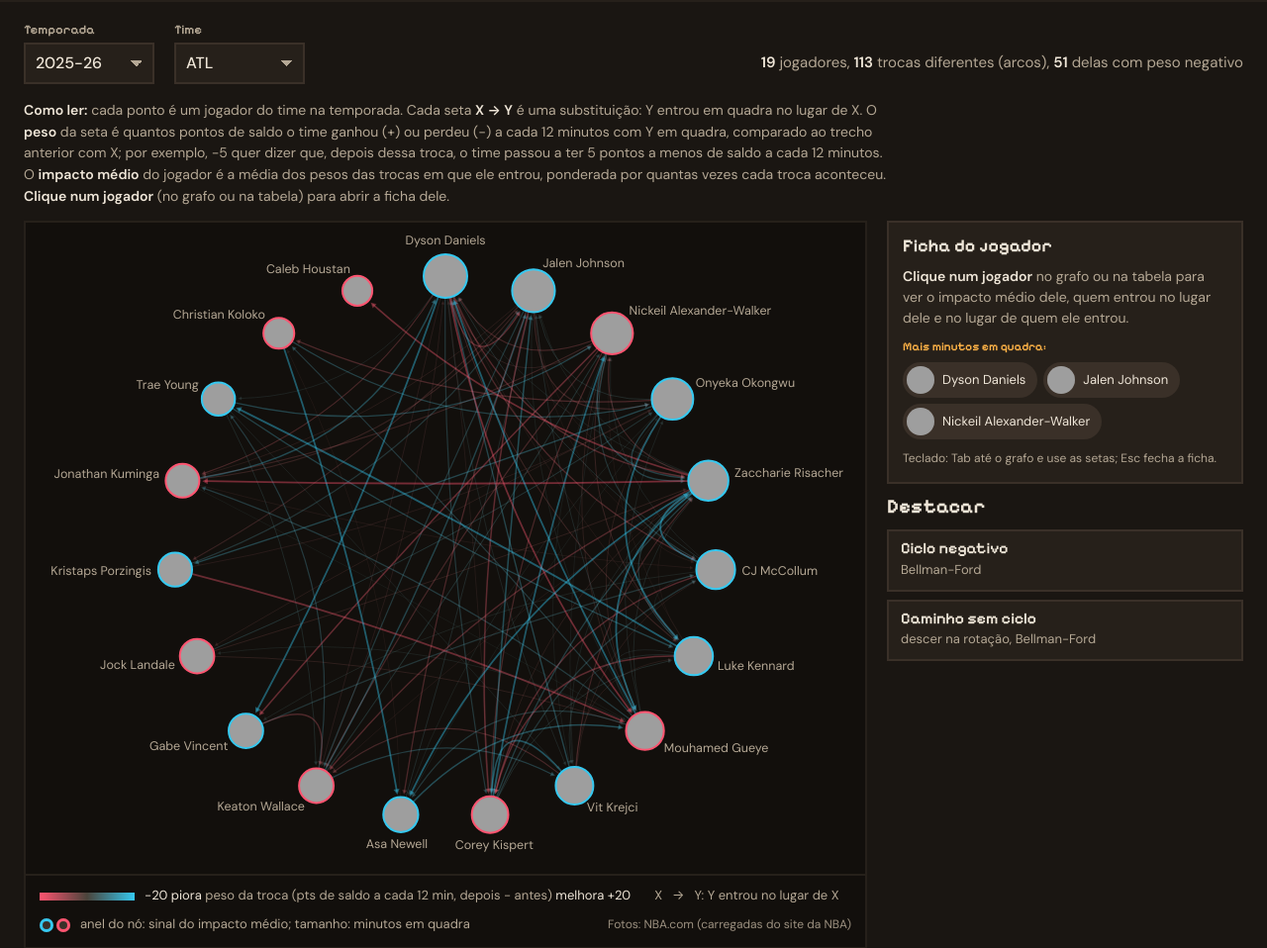
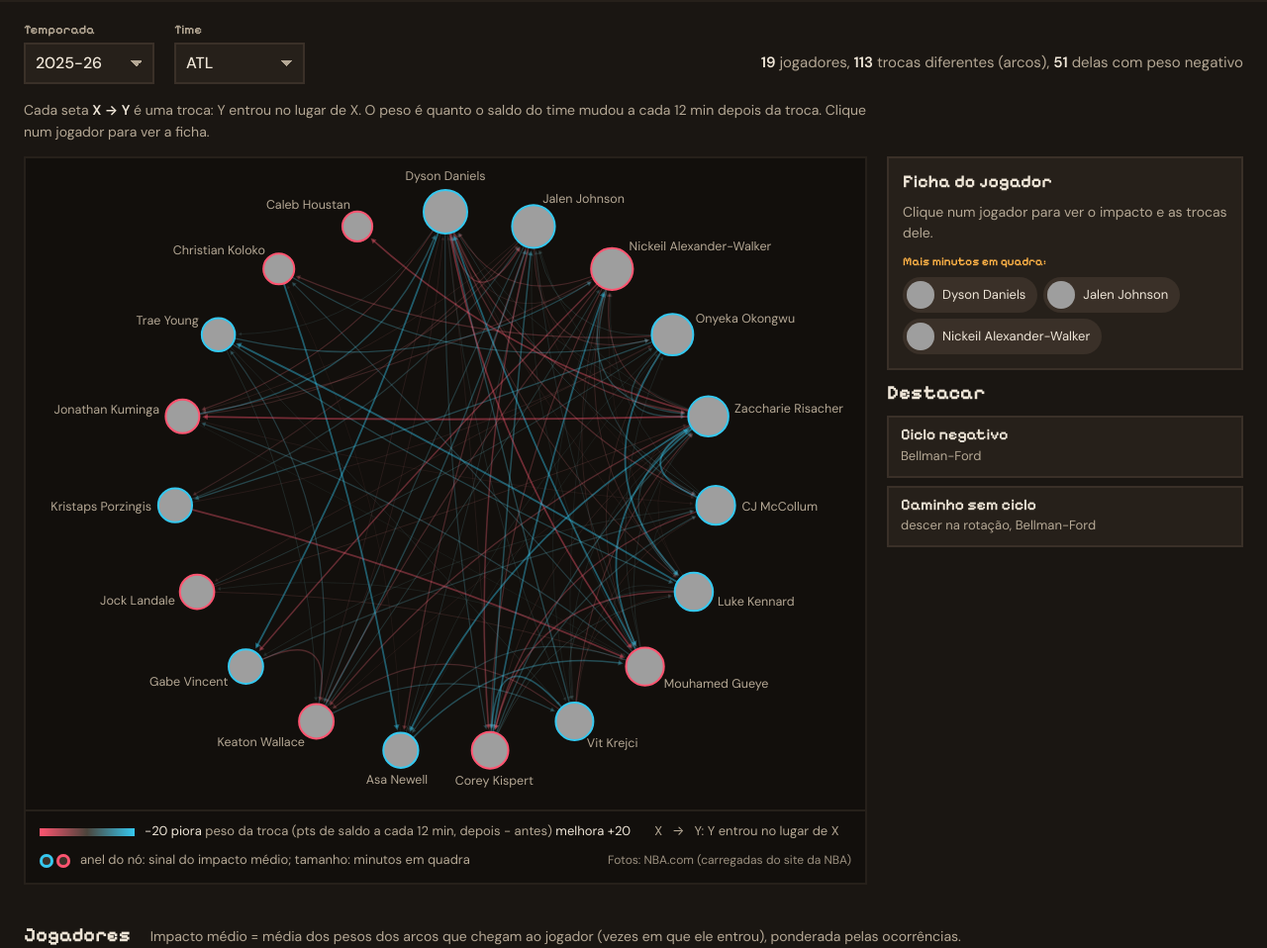
Before and after one commit to Joaopedrobs7/grafos, a Flask app: page /parte2 in a window 1280 px wide. Shown: the part 67-1025 px from the top of the page at 99% size. Run offline with Flask 3, Linux system fonts and the light colour scheme; data that the repository does not hold is empty; grey boxes are pictures that could not be loaded.

Commit message:
Parte 2 (site): matriz de correlação no tema escuro (metade de baixo, paleta do site) e textos mais curtos
Co-Authored-By: Claude Opus 5.5 <noreply@anthropic.com>

```diff
--- a/src/web/static/css/parte2.css
+++ b/src/web/static/css/parte2.css
@@ -247,7 +247,9 @@
 .g-corr { border-collapse: collapse; font-variant-numeric: tabular-nums; font-size: 14px; }
 .g-corr th { font-weight: 600; color: var(--luar-fraco); padding: 6px 10px; text-align: right; white-space: nowrap; }
 .g-corr thead th { text-align: center; }
-.g-corr td { width: 84px; height: 44px; text-align: center; color: #111; font-weight: 600; }
+.g-corr { border-collapse: separate; border-spacing: 3px; }
+.g-corr td { width: 92px; height: 46px; text-align: center; color: var(--luar); font-weight: 600; font-size: 15px; }
+.g-corr td.g-corr__vazio { background: transparent; }
 .g-figuras { display: grid; grid-template-columns: repeat(auto-fit, minmax(420px, 1fr)); gap: 20px; margin-top: 12px; }
 .g-figuras figure { background: #fff; padding: 8px; }
 .g-figuras img { width: 100%; height: auto; display: block; }
--- a/src/web/static/js/parte2.js
+++ b/src/web/static/js/parte2.js
@@ -261,10 +261,9 @@
         "<span>" + esc(n.nome) + "</span></button>";
     }).join("");
     return '<div class="p2-convite"><p class="p2-convite__titulo">Ficha do jogador</p>' +
-      '<p class="p2-convite__texto"><b>Clique num jogador</b> no grafo ou na tabela para ver o impacto médio dele, ' +
-      "quem entrou no lugar dele e no lugar de quem ele entrou.</p>" +
+      '<p class="p2-convite__texto">Clique num jogador para ver o impacto e as trocas dele.</p>' +
       '<p class="p2-convite__rotulo">Mais minutos em quadra:</p><div class="p2-chips">' + sugest + "</div>" +
-      '<p class="p2-convite__teclado">Teclado: Tab até o grafo e use as setas; Esc fecha a ficha.</p></div>';
+      '</div>';
   }
 
   function htmlFicha(i) {
@@ -918,11 +917,8 @@
       "</b> no quadrante, mediana de minutos <b>" + fmt(graf.mediana, 0) + "</b>";
     var ex = graf.pontos.filter(function (p) { return p[4] > 0 && p[3] < graf.mediana; })
       .sort(function (x, y) { return y[4] - x[4]; })[0] || graf.pontos.slice().sort(function (x, y) { return y[4] - x[4]; })[0];
-    $("gComoLer").innerHTML = ex ? "<b>Como ler:</b> cada bolinha é um jogador numa temporada. No eixo vertical, o <b>impacto</b>: " +
-      "quantos pontos de saldo o time ganhou (+) ou perdeu (−) a cada 12 minutos depois que o jogador entrou, comparado ao trecho " +
-      "anterior com quem ele substituiu. Exemplo: <b>" + esc(ex[0]) + "</b> (" + esc(ex[1]) + " " + rotuloTemporada(ex[2]) + ") está em <b>" +
-      fmtSinal(ex[4], 2) + "</b>: quando entrou, o saldo do time ficou, em média, " + fmt(Math.abs(ex[4]), 2) + " pontos " +
-      (ex[4] >= 0 ? "melhor" : "pior") + " a cada 12 minutos; ele somou " + fmt(ex[3], 0) + " minutos em quadra em " + fmtInt(ex[5]) + " entradas." : "";
+    $("gComoLer").innerHTML = ex ? "Cada bolinha é um jogador. Mais para cima, mais o saldo do time melhora quando ele entra " +
+      "(pts a cada 12 min). Ex.: <b>" + esc(ex[0]) + "</b>, " + fmtSinal(ex[4], 2) + "." : "";
     desenharBolinhas();
     montarBarras();
     desenharHistograma();
@@ -1034,13 +1030,8 @@
     var n = lin.length, maxAbs = Math.max.apply(null, lin.map(function (t) { return Math.abs(t[1]); }).concat([0.1]));
     var periodo = chave === "todas" ? "de 2020-21 a 2025-26" : "em " + rotuloTemporada(+chave);
     var topo = lin[lin.length - 1];
-    $("gTimesNota").innerHTML = "<b>Como ler:</b> para cada time, a média do peso de todas as substituições " + periodo +
-      " (ponderada por quantas vezes cada troca aconteceu). O valor é a <b>mudança no saldo de pontos do time a cada 12 minutos</b>: " +
-      "positivo = depois das trocas o time passou a ter saldo melhor do que antes; negativo = pior. " +
-      (topo ? "Exemplo: <b>" + esc(topo[0]) + " " + fmtSinal(topo[1], 2) + "</b> = nas " + fmtInt(topo[2]) + " substituições do " +
-        esc(topo[0]) + " " + periodo + ", o time passou a ter, em média, " + fmt(Math.abs(topo[1]), 2) + " pontos " +
-        (topo[1] >= 0 ? "a mais" : "a menos") + " de saldo a cada 12 minutos depois da troca. " : "") +
-      "Os 5 maiores e os 5 menores estão destacados.";
+    $("gTimesNota").innerHTML = "Média das trocas de cada time " + periodo + ": quanto o saldo muda a cada 12 min depois da troca." +
+      (topo ? " Ex.: <b>" + esc(topo[0]) + " " + fmtSinal(topo[1], 2) + "</b>." : "");
     $("gBarras").innerHTML = '<li class="g-barra g-barra--cab" aria-hidden="true"><span></span><span class="g-barra__eixo">' +
       '<span>← piora depois da troca</span><span>0</span><span>melhora depois da troca →</span></span>' +
       '<span class="g-barra__num">pts / 12 min</span></li>' + lin.slice().reverse().map(function (t, i) {
@@ -1059,10 +1050,8 @@
     var chave = gTemp.value, h = graf.dados.histograma[chave];
     if (!h || paineis[1].hidden) return;
     var periodo = chave === "todas" ? "de 2020-21 a 2025-26" : "em " + rotuloTemporada(+chave);
-    $("gHistLer").innerHTML = "<b>Como ler:</b> cada barra conta quantas trocas diferentes (arcos X → Y) " + periodo +
-      " têm o peso naquela faixa de 2 pontos. O peso é a mudança no saldo do time a cada 12 minutos depois da troca " +
-      "(negativo, em vermelho = piorou; positivo, em azul = melhorou). São <b>" + fmtInt(h.n) + "</b> trocas, <b>" +
-      fmtInt(h.negativos) + "</b> com peso negativo; a linha tracejada é a mediana (" + fmtSinal(h.mediana, 2) + " pts).";
+    $("gHistLer").innerHTML = "Quantas trocas " + periodo + " caem em cada faixa de peso. Vermelho: o time piorou depois da troca; " +
+      "azul: melhorou. Tracejado: mediana (" + fmtSinal(h.mediana, 2) + ").";
     var tela = $("gHist"), area = $("gHistArea"), dpr = window.devicePixelRatio || 1;
     var larg = area.clientWidth, alt = Math.max(260, Math.min(380, Math.round(larg * 0.32)));
     tela.width = larg * dpr; tela.height = alt * dpr; tela.style.height = alt + "px";
@@ -1088,24 +1077,24 @@
 
   /* [IA] Claude – E4: matriz de correlação de Spearman (valor em cada célula, escala divergente −1 a +1) */
   function corCorr(r) {
-    var t = Math.min(Math.abs(r), 1), alvo = r < 0 ? [214, 96, 77] : [33, 102, 172];
-    var c = [247, 247, 247].map(function (v, i) { return Math.round(v + (alvo[i] - v) * t); });
-    return "rgb(" + c.join(",") + ")";
+    var a = Math.min(Math.abs(r), 1), c = r < 0 ? NEG : POS;
+    return "rgba(" + c[0] + "," + c[1] + "," + c[2] + "," + (0.08 + 0.72 * a).toFixed(3) + ")";
   }
   function montarCorrelacao() {
     var chave = gTemp.value, m = graf.dados.correlacao[chave];
     if (!m) return;
     var periodo = chave === "todas" ? "de 2020-21 a 2025-26" : "em " + rotuloTemporada(+chave);
-    $("gCorrLer").innerHTML = "<b>Como ler:</b> cada célula é a correlação de Spearman entre dois atributos dos jogadores " + periodo +
-      " com ≥ " + graf.dados.min_entradas + " entradas (n = " + fmtInt(m.n) + "). Vai de −1 a +1: perto de +1, quando um sobe o outro tende " +
-      "a subir; perto de −1, quando um sobe o outro tende a descer; perto de 0, não há relação monotônica. Azul = positiva, vermelho = negativa.";
+    $("gCorrLer").innerHTML = "Jogadores com ≥ " + graf.dados.min_entradas + " entradas " + periodo + " (n = " + fmtInt(m.n) +
+      "). +1: sobem juntos; −1: um sobe e o outro desce; 0: sem relação.";
     var v = m.variaveis;
-    $("gCorr").innerHTML = "<thead><tr><th></th>" + v.map(function (x) { return "<th scope=\"col\">" + esc(x) + "</th>"; }).join("") +
-      "</tr></thead><tbody>" + m.matriz.map(function (linha, i) {
-        return "<tr><th scope=\"row\">" + esc(v[i]) + "</th>" + linha.map(function (r, j) {
-          var cor = Math.abs(r) > 0.6 ? "#fff" : "#111";
-          return '<td style="background:' + corCorr(r) + ";color:" + cor + '" title="' + esc(v[i]) + " × " + esc(v[j]) + ": " +
-            fmt(r, 2) + '">' + fmt(r, 2) + "</td>";
+    // só a metade de baixo (a matriz é simétrica) e sem a diagonal
+    $("gCorr").innerHTML = "<thead><tr><th></th>" + v.slice(0, -1).map(function (x) { return "<th scope=\"col\">" + esc(x) + "</th>"; }).join("") +
+      "</tr></thead><tbody>" + m.matriz.slice(1).map(function (linha, k) {
+        var i = k + 1;
+        return "<tr><th scope=\"row\">" + esc(v[i]) + "</th>" + linha.slice(0, -1).map(function (r, j) {
+          if (j >= i) return '<td class="g-corr__vazio"></td>';
+          return '<td style="background:' + corCorr(r) + '" title="' + esc(v[i]) + " × " + esc(v[j]) + ": " + fmt(r, 2) + '">' +
+            fmtSinal(r, 2) + "</td>";
         }).join("") + "</tr>";
       }).join("") + "</tbody>";
   }
--- a/src/web/templates/parte2.html
+++ b/src/web/templates/parte2.html
@@ -56,12 +56,8 @@
       <p class="p2-contagem" id="contagem" aria-live="polite"></p>
     </div>
     <!-- [IA] Claude – explicação do que os números significam -->
-    <p class="p2-nota g-como-ler"><b>Como ler:</b> cada ponto é um jogador do time na temporada. Cada seta <b>X → Y</b> é uma
-      substituição: Y entrou em quadra no lugar de X. O <b>peso</b> da seta é quantos pontos de saldo o time ganhou (+) ou perdeu (−)
-      a cada 12 minutos com Y em quadra, comparado ao trecho anterior com X; por exemplo, −5 quer dizer que, depois dessa troca, o
-      time passou a ter 5 pontos a menos de saldo a cada 12 minutos. O <b>impacto médio</b> do jogador é a média dos pesos das trocas
-      em que ele entrou, ponderada por quantas vezes cada troca aconteceu. <b>Clique num jogador</b> (no grafo ou na tabela) para
-      abrir a ficha dele.</p>
+    <p class="p2-nota g-como-ler">Cada seta <b>X → Y</b> é uma troca: Y entrou no lugar de X. O peso é quanto o saldo do time
+      mudou a cada 12 min depois da troca. Clique num jogador para ver a ficha.</p>
 
     <div class="p2-palco">
       <figure class="p2-quadro">
@@ -174,9 +170,8 @@
           <div class="p2-dica" id="gDica" hidden></div>
         </div>
         <figcaption class="p2-legenda">
-          <span class="p2-legenda__item"><span class="g-quadrante" aria-hidden="true"></span>impacto &gt; 0 e minutos &lt; mediana da temporada</span>
-          <span class="p2-legenda__item">uma bolinha por jogador-temporada com ≥ <span id="gMin">30</span> entradas; cor = time</span>
-          <span class="p2-legenda__item">impacto = saldo por 12 min depois − antes, média das entradas</span>
+          <span class="p2-legenda__item"><span class="g-quadrante" aria-hidden="true"></span>impacto &gt; 0 e minutos &lt; mediana</span>
+          <span class="p2-legenda__item">cor = time, jogadores com ≥ <span id="gMin">30</span> entradas</span>
         </figcaption>
       </figure>
     </section>
```
